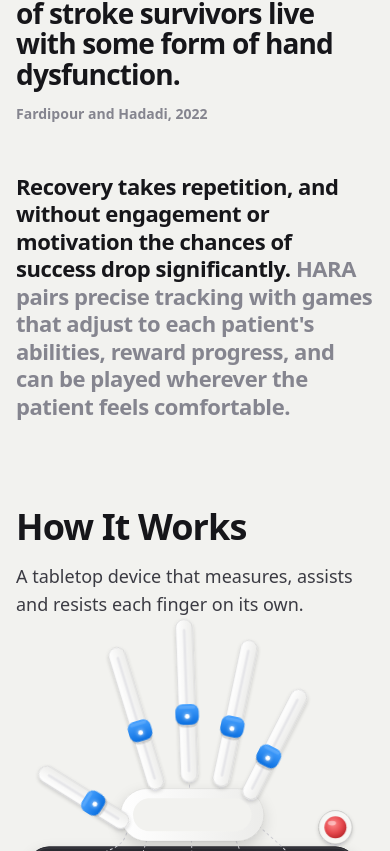
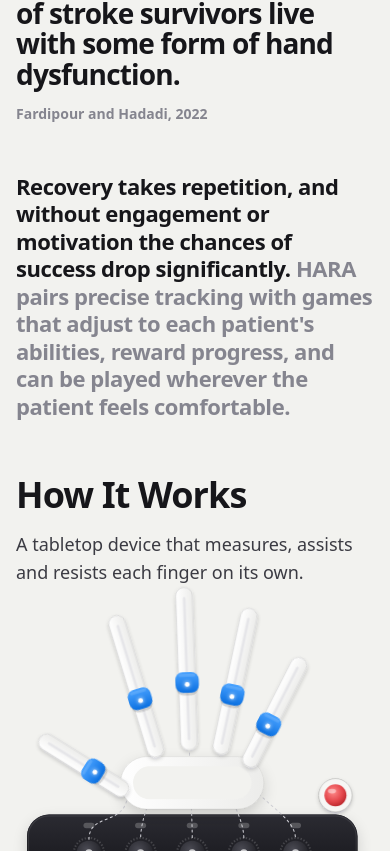
Before and after one commit to ahdmuh/hara, a React (Vite) app in the folder apps/web/: page / in a window 390 px wide. Shown: the part 1033-1884 px from the top of the page. Built offline with nearby package versions, Linux system fonts and the light colour scheme; a web font is replaced by a local one.

Commit message:
style(web): one gap between main sections, tighter inside about (HARA-6)

```diff
--- a/apps/web/src/Theme.css
+++ b/apps/web/src/Theme.css
@@ -32,6 +32,7 @@
     --gutter: clamp(16px, 4vw, 48px);
     --content: 1200px;
     --section: clamp(88px, 11vw, 152px);
+    --block: clamp(56px, 7vw, 96px);
     color-scheme: only light;
 }
 
--- a/apps/web/src/landing/About.module.css
+++ b/apps/web/src/landing/About.module.css
@@ -64,7 +64,7 @@
 
 .problem
 {
-    padding: clamp(40px, 6vw, 88px) 0 var(--section);
+    padding: clamp(40px, 6vw, 88px) 0 var(--block);
 }
 
 .problem p
--- a/apps/web/src/landing/Loop.module.css
+++ b/apps/web/src/landing/Loop.module.css
@@ -1,6 +1,6 @@
 .loop
 {
-    margin: var(--section) 0 0;
+    margin: var(--block) 0 0;
 }
 
 .words
```
